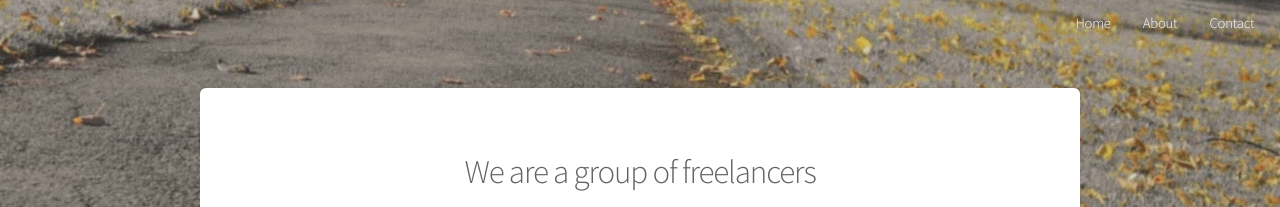
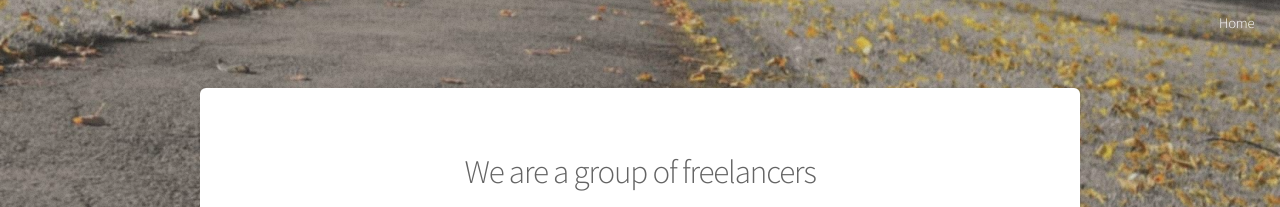
Before and after one commit to dopmn/dopmn.github.io.v.1.0, a Jekyll site: the page built from index.html, in a window 1280 px wide. Shown: the top 207 px of the page. Built offline with Jekyll 4.4.1, drawn with Linux system fonts in a browser that asks for light colours; the list of posts is cut into pages by our own code.

Commit message:
Update nav.html

```diff
--- a/_includes/nav.html
+++ b/_includes/nav.html
@@ -3,8 +3,6 @@
 		<nav id="nav">
 			<ul>
 				<li><a href="{{ site.baseurl }}/index.html">Home</a></li>
-				<li><a href="{{ site.baseurl }}/blog">About</a></li>
-				<li><a href="{{ site.baseurl }}/contact">Contact</a></li>
 			</ul>
 		</nav>
 	</header>
```
